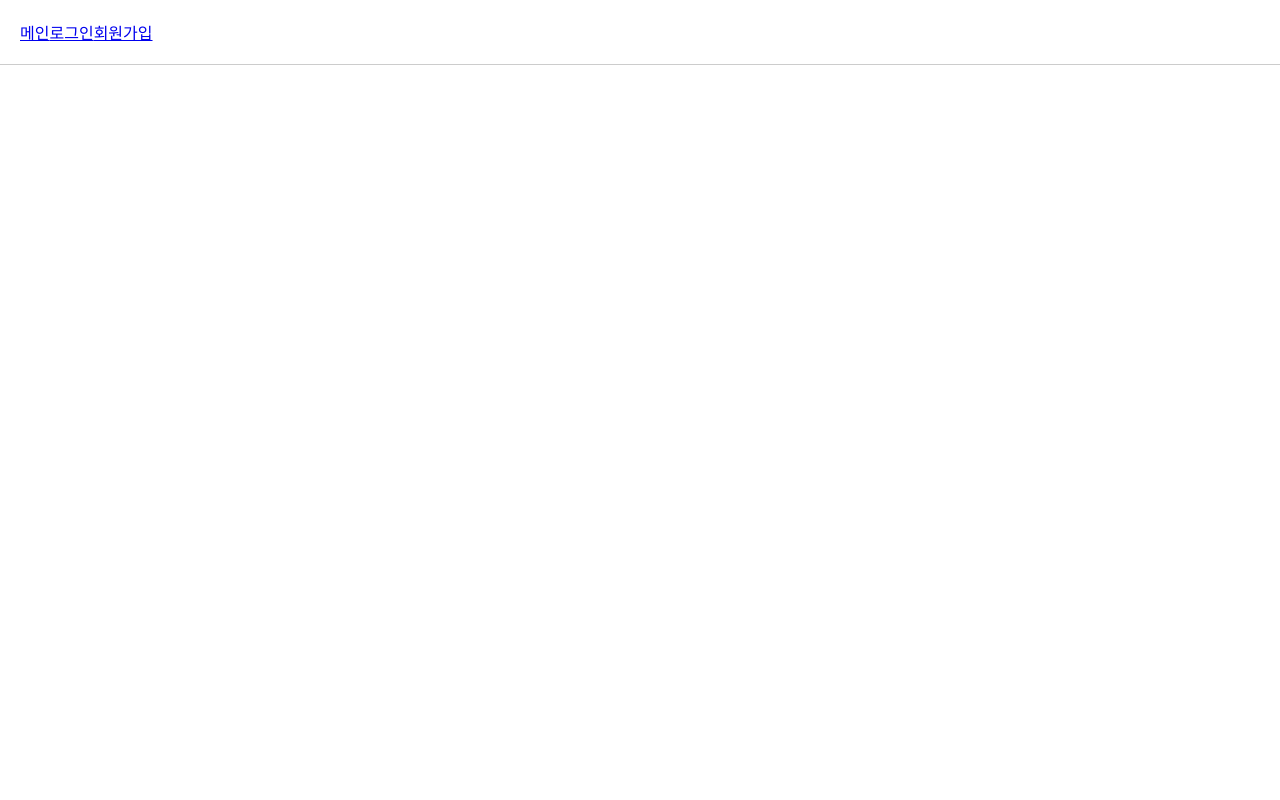
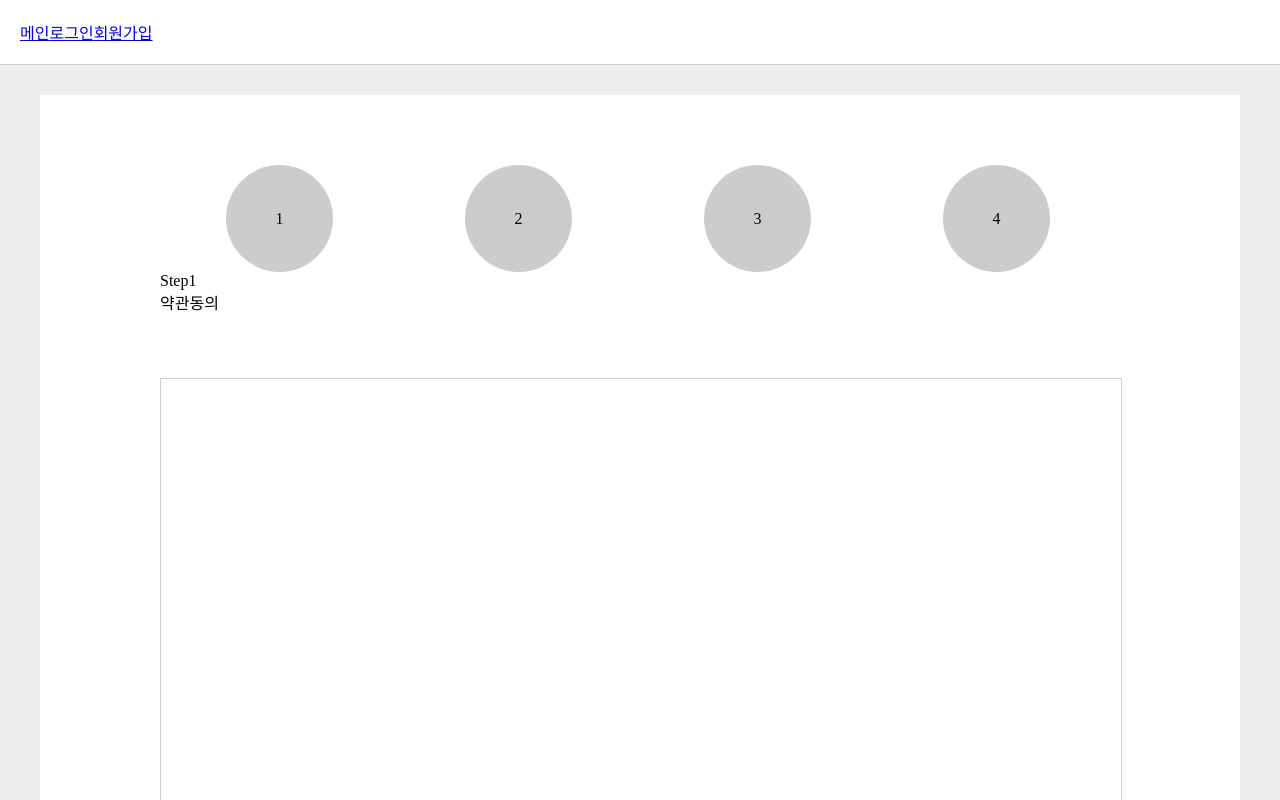
Before and after one commit to dsteamproject/DSTravel_FrontEnd, a Vue app: page /join in a window 1280 px wide. Shown: the top 800 px of the page. Built offline with nearby package versions, Linux system fonts and the light colour scheme.

Commit message:
20211005
20211005

```diff
--- a/src/components/join.vue
+++ b/src/components/join.vue
@@ -1,6 +1,23 @@
 <template>
-    <div>
+     <div id="back">
+    <div class="wrap">
 
+        <ul class="ul_1">
+            <li class="circle1"><span class="circle">1</span>
+            <dl>
+                <dt>Step1</dt>
+                <dd>약관동의</dd>
+            </dl>
+            </li>
+            <li class="circle1"><span class="circle">2</span></li>
+            <li class="circle1"><span class="circle">3</span></li>
+            <li class="circle1"><span class="circle">4</span></li>
+
+        </ul>
+
+
+        <div class="input_box"></div>
+    </div>
     </div>
 </template>
 
@@ -11,5 +28,47 @@
 </script>
 
 <style scoped>
+#back {
+    background: #eeeeee;
+    width: 100%;
+    height: 110vh;
+    padding-top: 30px;
+  }
+  .wrap {
+    background: white;
+    width: 1200px;
+    height: 900px;
+    margin: auto;
+    padding: 70px 120px;
+    box-sizing: border-box;
+  }
+  .circle {
+      width:107px;
+      height: 107px;
+      background: #ccc;
+      border-radius: 50%;
+      text-align: center;
+      line-height: 107px;
+      margin:0px 66px;
+            float: left;
+  }
+  ul .circle1{
+      list-style: none;
+      float: left;
+
+
+
+  }
+  .ul_1{
+      height: 213px;
+  }
+
+  .input_box{
+      clear: both;
+
+      width:100%;
+      height: 500px;
+      border:1px solid #ccc;
+  }
 
 </style>
```
